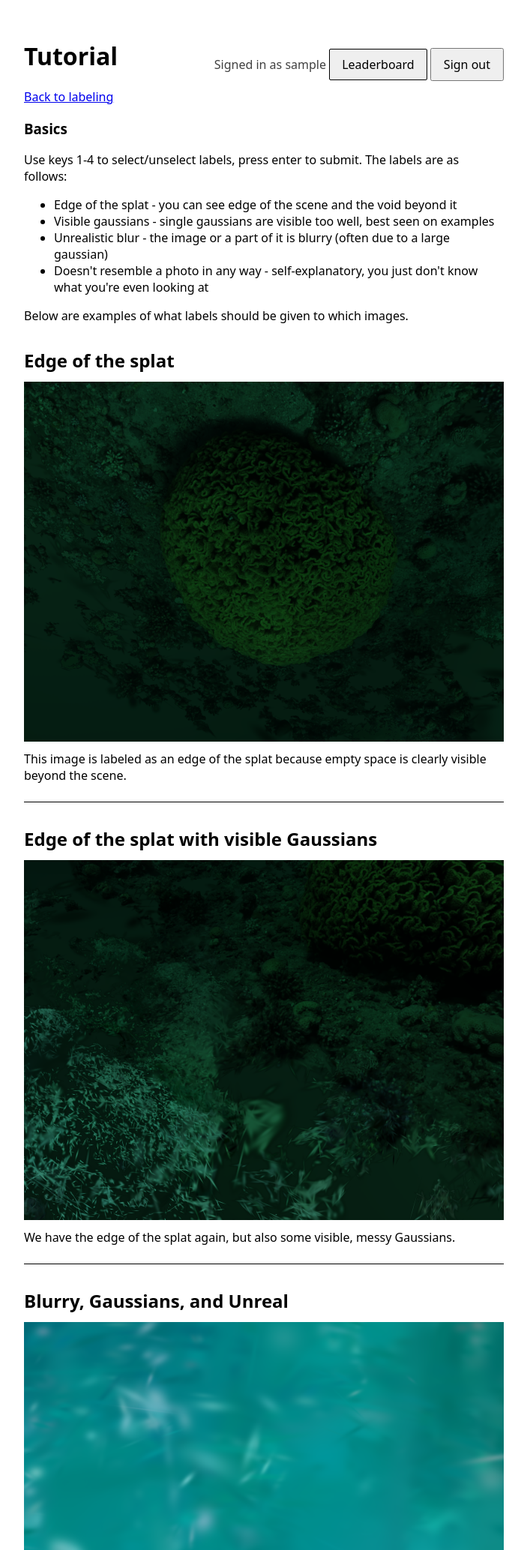
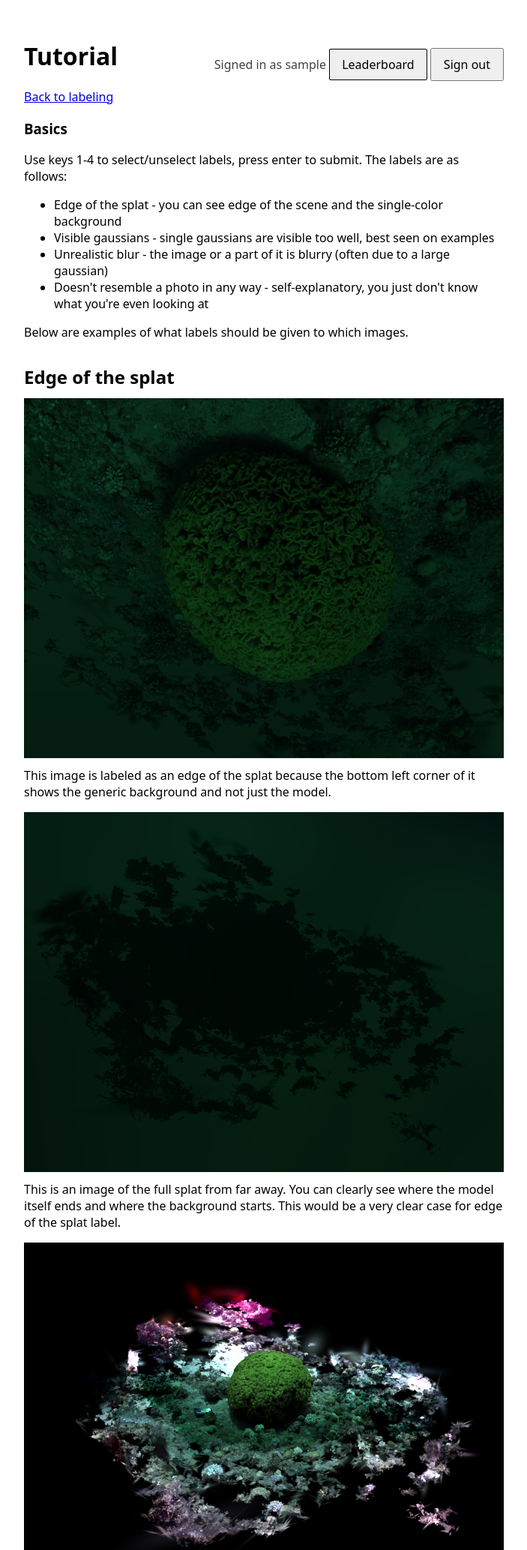
Before and after one commit to malevitzch/annotator-5000, a Flask app: template app/templates/tutorial.html in a window 1280 px wide. Shown: the top 2067 px of the page at 75% size, without its empty margins (288-991 px from the left). Run offline with Flask 3, Linux system fonts and the light colour scheme; the template is opened without the code that fills it: most values are stand-ins (such as "Sample title", 1, 10 or a date in 2020); parts of the project's set-up code (start-up, migrations or seed data) failed here and were passed over; some libraries are stand-ins or nearby versions.

Commit message:
Better tutorial

```diff
--- a/app/templates/base.html
+++ b/app/templates/base.html
@@ -39,6 +39,7 @@
     .tutorial-example { width: 100%; box-sizing: border-box; padding-bottom: 1.5rem; border-bottom: 1px solid; }
     .tutorial-example h2 { margin: 0 0 0.75rem; }
     .tutorial-example figure { margin: 0; }
+    .tutorial-example figure:not(:last-of-type) { margin-bottom: 1rem; }
     .tutorial-example img { display: block; width: 100%; max-height: 70vh; object-fit: contain; }
     .tutorial-example figcaption { margin-top: 0.75rem; }
     .leaderboard { width: 100%; border-collapse: collapse; margin-top: 1.5rem; }
--- a/app/templates/tutorial.html
+++ b/app/templates/tutorial.html
@@ -24,7 +24,7 @@
         Use keys 1-4 to select/unselect labels, press enter to submit.
         The labels are as follows:
         <ul>
-          <li>Edge of the splat - you can see edge of the scene and the void beyond it</li>
+          <li>Edge of the splat - you can see edge of the scene and the single-color background</li>
           <li>Visible gaussians - single gaussians are visible too well, best seen on examples</li>
           <li>Unrealistic blur - the image or a part of it is blurry (often due to a large gaussian)</li>
           <li>Doesn't resemble a photo in any way - self-explanatory, you just don't know what you're even looking at</li>
@@ -39,11 +39,37 @@
       <figure>
         <img
           src="{{ url_for('static', filename='examples/edge_of_splat.png') }}"
-          alt="A scene with empty space visible beyond its edge"
+          alt="a scene with empty space visible beyond its edge"
         >
         <figcaption>
-          This image is labeled as an edge of the splat because empty space is
-          clearly visible beyond the scene.
+          This image is labeled as an edge of the splat because the bottom left corner
+          of it shows the generic background and not just the model.
+        </figcaption>
+      </figure>
+      <figure>
+        <img
+          src="{{ url_for('static', filename='examples/full_splat.png') }}"
+          alt="a scene with empty space visible beyond its edge"
+        >
+        <figcaption>
+          This is an image of the full splat from far away. You can clearly see where the
+          model itself ends and where the background starts.
+          This would be a very clear case for edge of the splat label.
+        </figcaption>
+      </figure>
+      <figure>
+        <img
+          src="{{ url_for('static', filename='examples/nomedium.png') }}"
+          alt="a scene with empty space visible beyond its edge"
+        >
+        <figcaption>
+          This is the same scene as the previous image but with the medium removed so the
+          contrast between the background and the splat is better visible.
+          Everything that's black is the background which shouldn't probably be visible in a real photo.
+          There are exceptions to this, for example in a photo where the medium covers the void in a way
+          that's convincing, like when we are looking far and everything becomes less and less visible
+          the further away we look until we only see darkness (but if we removed medium, it would be clear
+          that there is some blackness behind it all).
         </figcaption>
       </figure>
     </article>
```
Also changed, not shown: app/static/examples/full_splat.png (added), app/static/examples/nomedium.png (added).
